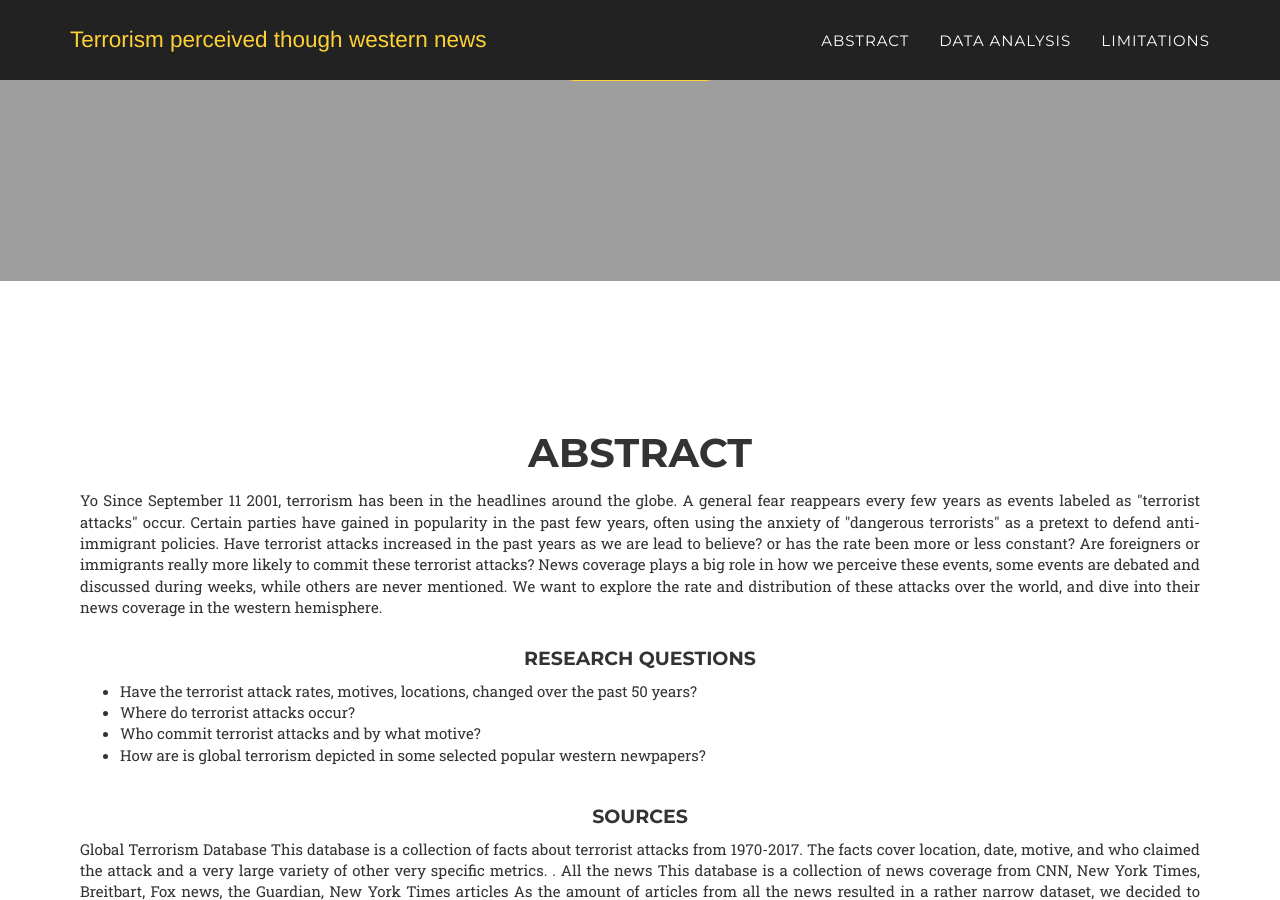
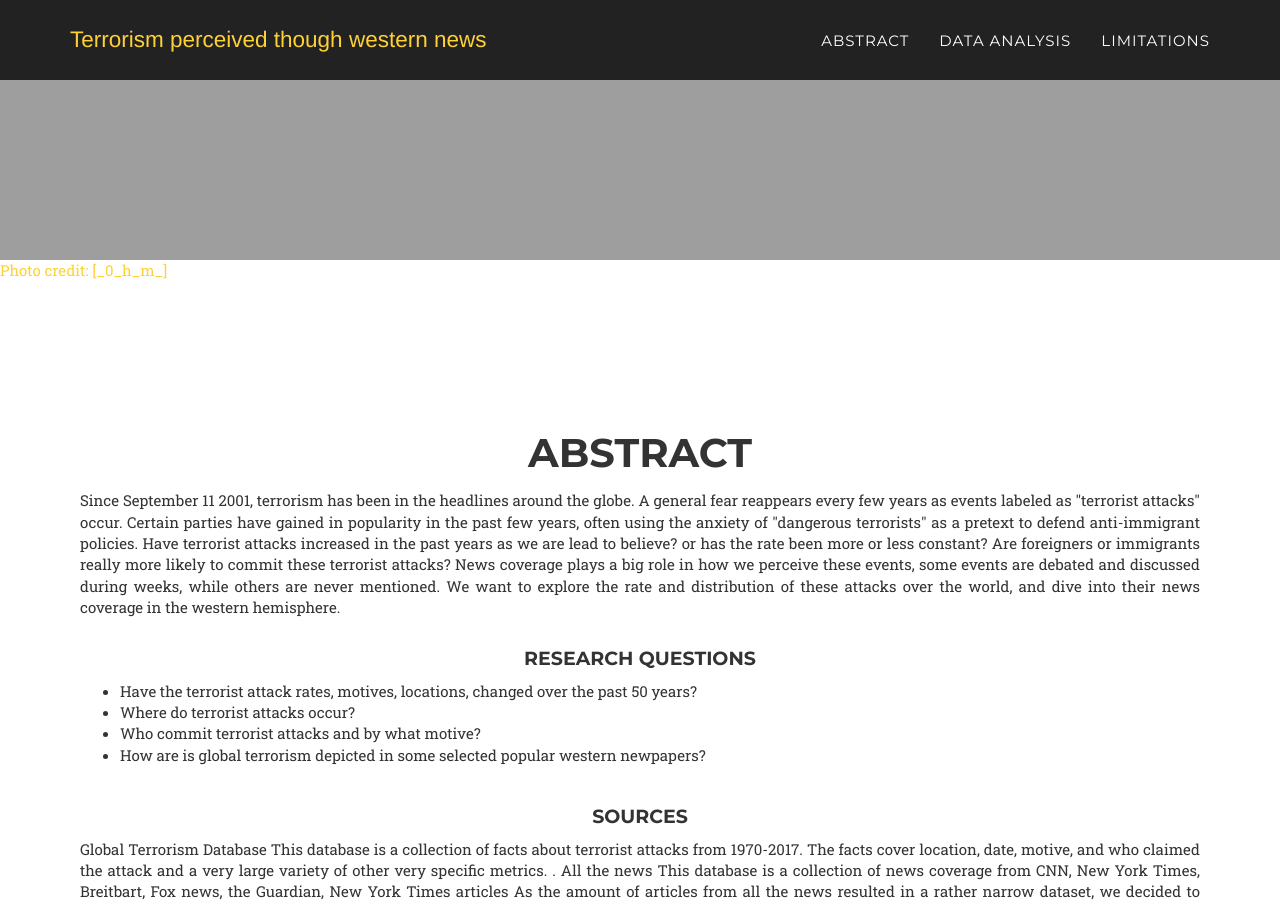
Before and after one commit to Elleaume/adada_sur_mon_bidet.github.io, a Jekyll site: the page built from index.html, in a window 1280 px wide and 900 px high, scrolled down 573 px. Built offline with Jekyll 4.4.1, drawn with Linux system fonts in a browser that asks for light colours; some web fonts are replaced; some of the changed text lies outside the part shown.

Commit message:
copyright

```diff
--- a/_includes/abstract.html
+++ b/_includes/abstract.html
@@ -5,7 +5,7 @@
                 <div class="col-lg-12 text-center">
                     <h2 class="section-heading">Abstract</h2>
                       <div class= "text-corps">
-                        Yo Since September 11 2001, terrorism has been in the headlines around the globe. A general fear reappears every few years as events labeled as "terrorist attacks" occur. Certain parties have gained in popularity in the past few years, often using the anxiety of "dangerous terrorists" as a pretext to defend anti-immigrant policies. Have terrorist attacks increased in the past years as we are lead to believe? or has the rate been more or less constant? Are foreigners or immigrants really more likely to commit these terrorist attacks? News coverage plays a big role in how we perceive these events, some events are debated and discussed during weeks, while others are never mentioned. We want to explore the rate and distribution of these attacks over the world, and dive into their news coverage in the western hemisphere.
+                        Since September 11 2001, terrorism has been in the headlines around the globe. A general fear reappears every few years as events labeled as "terrorist attacks" occur. Certain parties have gained in popularity in the past few years, often using the anxiety of "dangerous terrorists" as a pretext to defend anti-immigrant policies. Have terrorist attacks increased in the past years as we are lead to believe? or has the rate been more or less constant? Are foreigners or immigrants really more likely to commit these terrorist attacks? News coverage plays a big role in how we perceive these events, some events are debated and discussed during weeks, while others are never mentioned. We want to explore the rate and distribution of these attacks over the world, and dive into their news coverage in the western hemisphere.
                     </div>
                     <h4 class = "section-subheading">Research Questions</h4>
                     <div class= "text-corps">
--- a/_includes/footer.html
+++ b/_includes/footer.html
@@ -2,7 +2,7 @@
         <div class="container">
             <div class="row">
                 <div class="col-md-4">
-                    <span class="copyright"><a href="https://www.instagram.com/_0_h_m_/?hl=fr)/span>">Photo credit: [_0_h_m_]</a>
+                    <span class="copyright"><a href="https://www.instagram.com/_0_h_m_/?hl=fr)/span>">Photo credit: [_0_h_m_]</a></span>
                 </div>
                 <div class="col-md-4">
                     <span class="copyright">Copyright Agency-Theme for Jekyll</span>
--- a/_layouts/default.html
+++ b/_layouts/default.html
@@ -3,10 +3,11 @@
 
   {% include head.html %}
 
-  	<a href="https://www.instagram.com/_0_h_m_/?hl=fr)/span>">Photo credit: [_0_h_m_]</a>
+
     <body id="page-top" class="index">
 
     {% include header.html %}
+    <a href="https://www.instagram.com/_0_h_m_/?hl=fr)/span>">Photo credit: [_0_h_m_]</a>
     {% include abstract.html %}
     {% include datastory.html %}
     {% include limitations.html %}
```
